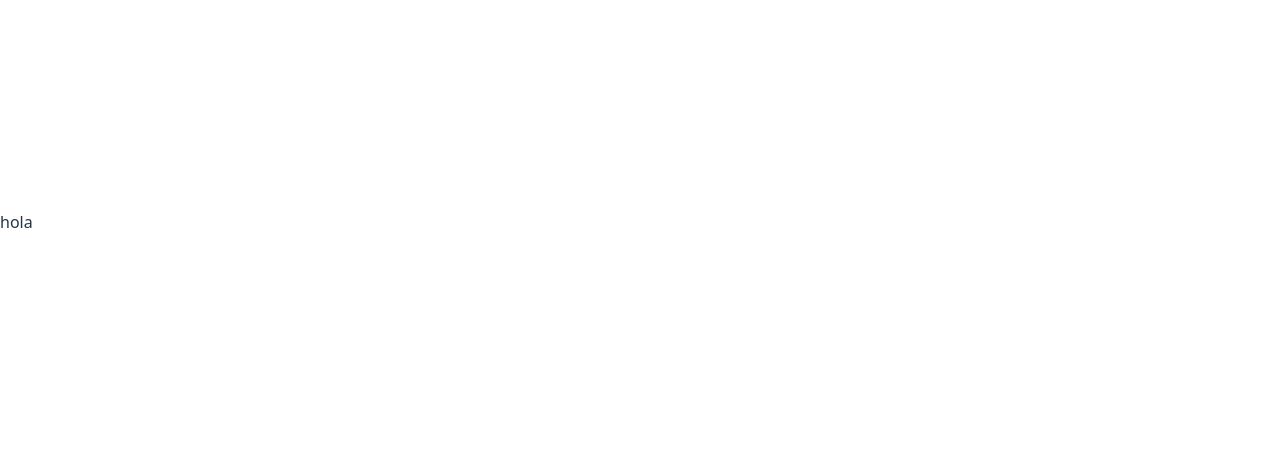
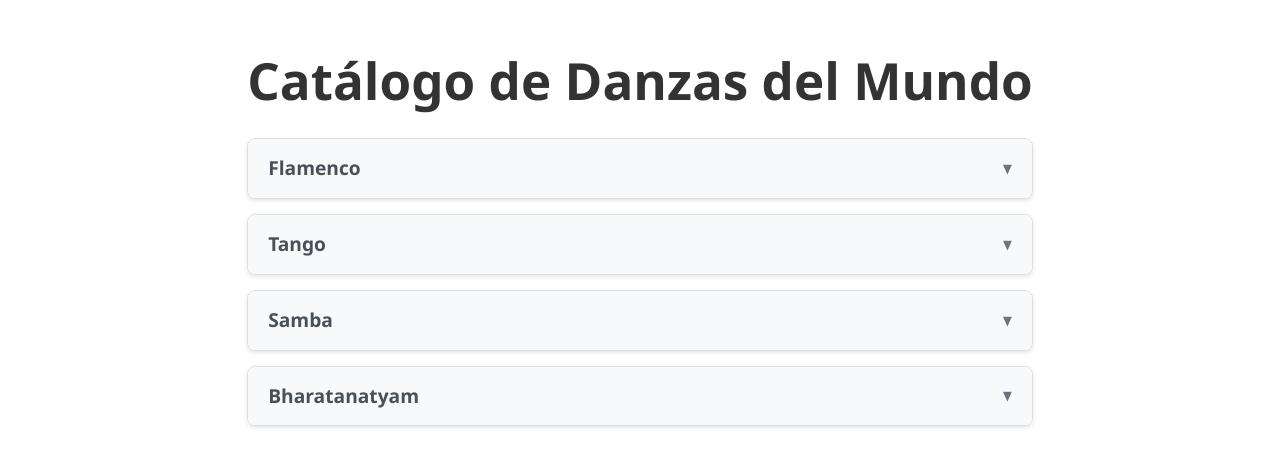
Before and after one commit to izkue116260/proyecto-propio, a React (Vite) app: page / in a window 1280 px wide. Shown: the part 178-644 px from the top of the page. Built offline with nearby package versions, Linux system fonts and the light colour scheme.

Commit message:
Feat: primer pasito del diseño

```diff
--- a/src/App.css
+++ b/src/App.css
@@ -40,3 +40,140 @@
 .read-the-docs {
   color: #888;
 }
+
+.app-container {
+  max-width: 800px;
+  margin: 0 auto;
+  padding: 20px;
+  font-family: 'Segoe UI', Tahoma, Geneva, Verdana, sans-serif;
+}
+
+h1 {
+  text-align: center;
+  color: #333;
+  margin-bottom: 30px;
+}
+
+.danzas-lista {
+  display: flex;
+  flex-direction: column;
+  gap: 15px;
+}
+
+.danza-item {
+  border: 1px solid #ddd;
+  border-radius: 8px;
+  overflow: hidden;
+  box-shadow: 0 2px 4px rgba(0,0,0,0.1);
+  transition: box-shadow 0.3s ease;
+}
+
+.danza-item:hover {
+  box-shadow: 0 4px 8px rgba(0,0,0,0.15);
+}
+
+.danza-header {
+  background-color: #f8f9fa;
+  padding: 15px 20px;
+  cursor: pointer;
+  display: flex;
+  justify-content: space-between;
+  align-items: center;
+  transition: background-color 0.3s ease;
+  user-select: none;
+}
+
+.danza-header:hover {
+  background-color: #e9ecef;
+}
+
+.danza-header h3 {
+  margin: 0;
+  color: #495057;
+  font-size: 1.2em;
+}
+
+.flecha {
+  font-size: 0.8em;
+  color: #6c757d;
+  transition: transform 0.3s ease;
+}
+
+.flecha.abierto {
+  transform: rotate(180deg);
+}
+
+.danza-contenido {
+  padding: 20px;
+  background-color: white;
+  border-top: 1px solid #e9ecef;
+  animation: slideDown 0.3s ease-out;
+}
+
+@keyframes slideDown {
+  from {
+    opacity: 0;
+    max-height: 0;
+    padding-top: 0;
+    padding-bottom: 0;
+  }
+  to {
+    opacity: 1;
+    max-height: 500px;
+    padding-top: 20px;
+    padding-bottom: 20px;
+  }
+}
+
+.danza-info p {
+  margin: 10px 0;
+  line-height: 1.6;
+  color: #495057;
+}
+
+.danza-info strong {
+  color: #212529;
+}
+
+.youtube-link {
+  margin-top: 15px;
+  padding-top: 15px;
+  border-top: 1px solid #e9ecef;
+}
+
+.youtube-btn {
+  display: inline-block;
+  margin-left: 10px;
+  padding: 8px 16px;
+  background-color: #dc3545;
+  color: white;
+  text-decoration: none;
+  border-radius: 4px;
+  font-size: 0.9em;
+  transition: background-color 0.3s ease;
+}
+
+.youtube-btn:hover {
+  background-color: #c82333;
+  text-decoration: none;
+  color: white;
+}
+
+/* Responsive */
+@media (max-width: 600px) {
+  .app-container {
+    padding: 15px;
+  }
+
+  .danza-header {
+    padding: 12px 15px;
+  }
+
+  .danza-contenido {
+    padding: 15px;
+  }
+
+  .danza-header h3 {
+    font-size: 1.1em;
+  }
+}
--- a/src/App.tsx
+++ b/src/App.tsx
@@ -1,6 +1,98 @@
-const App = () => {
+import React, { useState } from 'react';
+import './App.css';
 
-  return (<div>hola</div>);
+interface Danza {
+  id: number;
+  nombre: string;
+  procedencia: string;
+  urlYoutube: string;
+  notas: string;
 }
 
+const App: React.FC = () => {
+  const [desplegablesAbiertos, setDesplegablesAbiertos] = useState<number[]>([]);
+
+  const danzas: Danza[] = [
+    {
+      id: 1,
+      nombre: "Flamenco",
+      procedencia: "Andalucía, España",
+      urlYoutube: "https://www.youtube.com/watch?v=ejemplo1",
+      notas: "Danza tradicional española caracterizada por su pasión y expresividad. Incluye el cante, el baile y la guitarra."
+    },
+    {
+      id: 2,
+      nombre: "Tango",
+      procedencia: "Buenos Aires, Argentina",
+      urlYoutube: "https://www.youtube.com/watch?v=ejemplo2",
+      notas: "Danza de pareja surgida en los barrios porteños. Se caracteriza por movimientos sensuales y melancólicos."
+    },
+    {
+      id: 3,
+      nombre: "Samba",
+      procedencia: "Brasil",
+      urlYoutube: "https://www.youtube.com/watch?v=ejemplo3",
+      notas: "Danza brasileña llena de energía y ritmo. Es fundamental en el Carnaval de Río de Janeiro."
+    },
+    {
+      id: 4,
+      nombre: "Bharatanatyam",
+      procedencia: "Tamil Nadu, India",
+      urlYoutube: "https://www.youtube.com/watch?v=ejemplo4",
+      notas: "Una de las danzas clásicas más antiguas de la India. Combina expresión facial, gestos de las manos y movimientos precisos."
+    }
+  ];
+
+  const toggleDesplegable = (id: number) => {
+    setDesplegablesAbiertos(prev =>
+      prev.includes(id)
+        ? prev.filter(danzaId => danzaId !== id)
+        : [...prev, id]
+    );
+  };
+
+  const estaAbierto = (id: number) => desplegablesAbiertos.includes(id);
+
+  return (
+    <div className="app-container">
+      <h1>Catálogo de Danzas del Mundo</h1>
+      <div className="danzas-lista">
+        {danzas.map(danza => (
+          <div key={danza.id} className="danza-item">
+            <div
+              className="danza-header"
+              onClick={() => toggleDesplegable(danza.id)}
+            >
+              <h3>{danza.nombre}</h3>
+              <span className={`flecha ${estaAbierto(danza.id) ? 'abierto' : ''}`}>
+                ▼
+              </span>
+            </div>
+
+            {estaAbierto(danza.id) && (
+              <div className="danza-contenido">
+                <div className="danza-info">
+                  <p><strong>Procedencia:</strong> {danza.procedencia}</p>
+                  <p><strong>Notas:</strong> {danza.notas}</p>
+                  <div className="youtube-link">
+                    <strong>Video de referencia:</strong>
+                    <a
+                      href={danza.urlYoutube}
+                      target="_blank"
+                      rel="noopener noreferrer"
+                      className="youtube-btn"
+                    >
+                      Ver en YouTube
+                    </a>
+                  </div>
+                </div>
+              </div>
+            )}
+          </div>
+        ))}
+      </div>
+    </div>
+  );
+};
+
 export default App;
```
